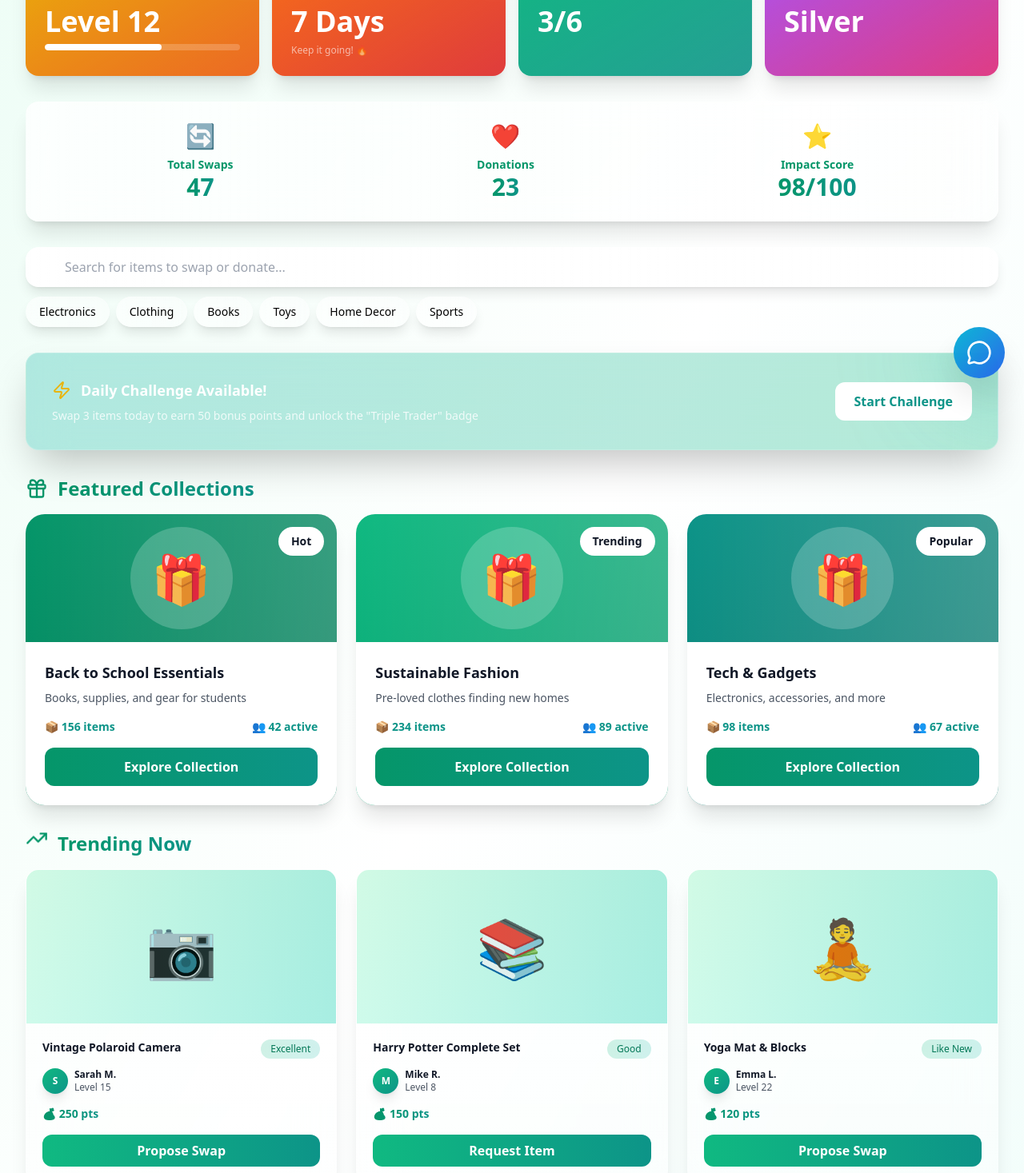
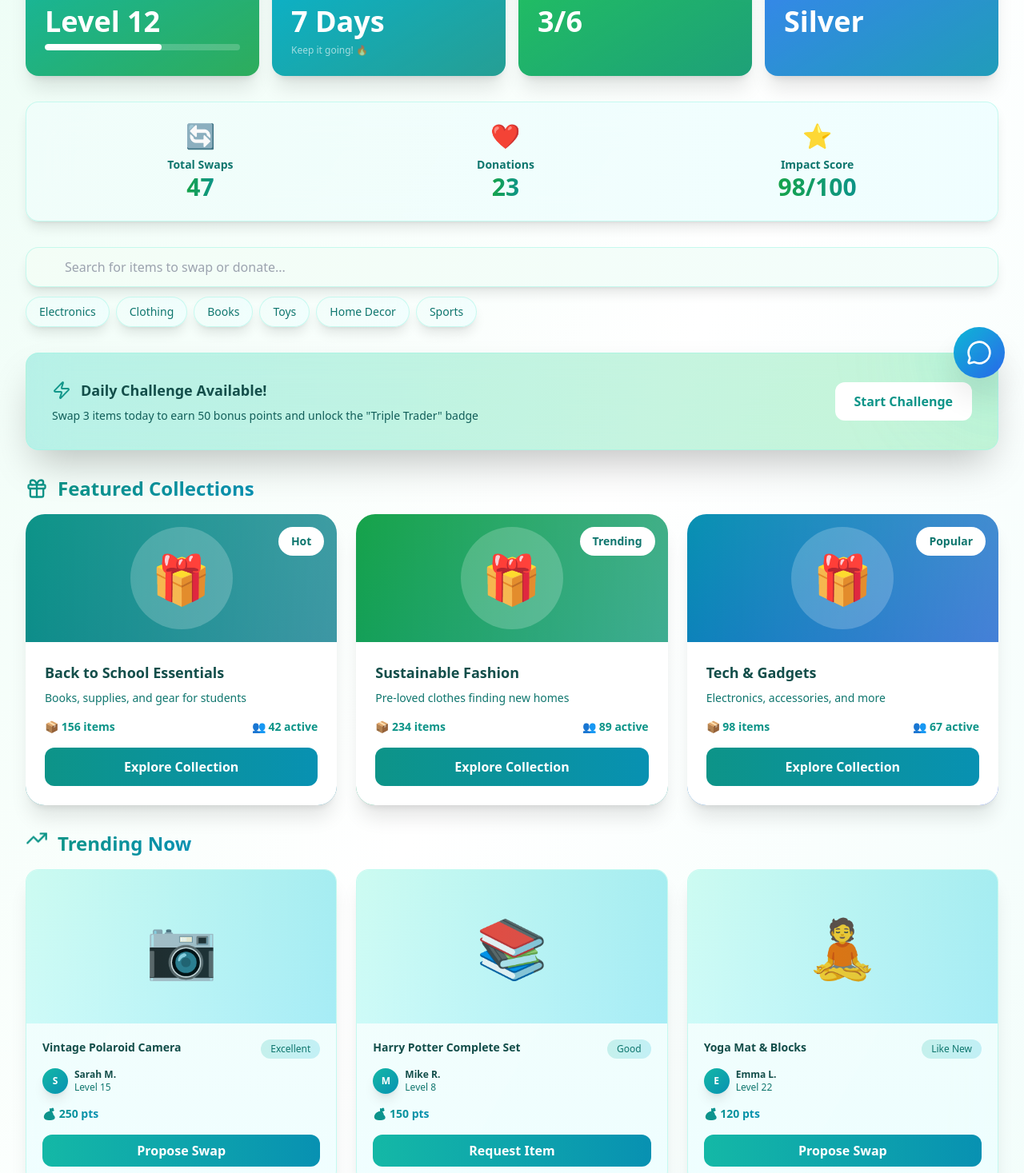
Before and after one commit to Ninamahdawe/EcoLogic-AI, a React (Vite) app: page / in a window 1280 px wide. Shown: the part 303-1770 px from the top of the page at 80% size. Built offline with nearby package versions, Linux system fonts and the light colour scheme.

Commit message:
Update color scheme to green and cool tones

```diff
--- a/src/components/HomePage.jsx
+++ b/src/components/HomePage.jsx
@@ -1,5 +1,5 @@
 import React, { useState } from 'react';
-import { Gift, TrendingUp, Search, Star, Flame, Award, Trophy, Zap } from 'lucide-react';
+import { Gift, TrendingUp, Search, Star, Flame, Award, Trophy, Zap, X } from 'lucide-react';
 import { CollectionBrowser } from './CollectionBrowser';
 
 export function HomePage({ items }) {
@@ -18,7 +18,7 @@ export function HomePage({ items }) {
       items: 156,
       active: 42,
       badge: 'Hot',
-      color: 'from-emerald-600 to-emerald-700',
+      color: 'from-teal-600 to-cyan-700',
       details: 'Find everything you need for back to school. From textbooks to desk supplies, laptops to stationery.'
     },
     {
@@ -29,7 +29,7 @@ export function HomePage({ items }) {
       items: 234,
       active: 89,
       badge: 'Trending',
-      color: 'from-emerald-500 to-emerald-600',
+      color: 'from-green-600 to-teal-600',
       details: 'Discover amazing pre-loved fashion items. Shop sustainably and give clothes a second life.'
     },
     {
@@ -40,7 +40,7 @@ export function HomePage({ items }) {
       items: 98,
       active: 67,
       badge: 'Popular',
-      color: 'from-teal-600 to-teal-700',
+      color: 'from-cyan-600 to-blue-700',
       details: 'Explore the latest tech gadgets, electronics, and accessories. Find great deals on quality items.'
     },
   ];
@@ -84,13 +84,13 @@ export function HomePage({ items }) {
         .card-hover { transition: all 0.3s cubic-bezier(0.34, 1.56, 0.64, 1); }
       `}</style>
 
-      {/* Stats Cards with Enhanced Hover */}
+      {/* Stats Cards - Green & Cool Tones */}
       <div className="grid grid-cols-4 gap-4">
         {[
-          { icon: Star, label: 'Your Level', value: 'Level 12', progress: 60, color: 'from-yellow-500 to-orange-600' },
-          { icon: Flame, label: 'Daily Streak', value: '7 Days', color: 'from-orange-500 to-red-600', sublabel: 'Keep it going! 🔥' },
-          { icon: Award, label: 'Achievements', value: '3/6', color: 'from-emerald-500 to-teal-600' },
-          { icon: Trophy, label: 'Status', value: 'Silver', color: 'from-purple-500 to-pink-600' },
+          { icon: Star, label: 'Your Level', value: 'Level 12', progress: 60, color: 'from-teal-500 to-green-600' },
+          { icon: Flame, label: 'Daily Streak', value: '7 Days', color: 'from-cyan-500 to-teal-600', sublabel: 'Keep it going! 🔥' },
+          { icon: Award, label: 'Achievements', value: '3/6', color: 'from-green-500 to-emerald-600' },
+          { icon: Trophy, label: 'Status', value: 'Silver', color: 'from-blue-500 to-cyan-600' },
         ].map((stat, i) => {
           const Icon = stat.icon;
           return (
@@ -119,8 +119,8 @@ export function HomePage({ items }) {
         })}
       </div>
 
-      {/* Quick Stats with Animation */}
-      <div className="bg-gradient-to-r from-white/80 to-white/40 backdrop-blur-xl rounded-2xl border border-white/20 p-6 flex justify-around shadow-xl hover:shadow-2xl transition card-hover">
+      {/* Quick Stats - Green & Teal Gradient */}
+      <div className="bg-gradient-to-r from-teal-50/80 to-cyan-50/80 backdrop-blur-xl rounded-2xl border border-teal-200/50 p-6 flex justify-around shadow-lg hover:shadow-xl transition card-hover">
         {[
           { label: 'Total Swaps', value: '47', icon: '🔄' },
           { label: 'Donations', value: '23', icon: '❤️' },
@@ -130,22 +130,22 @@ export function HomePage({ items }) {
             <p className={`text-3xl mb-2 group-hover:scale-150 transition duration-300 ${i === 0 ? 'group-hover:rotate-12' : i === 1 ? 'group-hover:-rotate-12' : 'group-hover:animate-bounce'}`}>
               {stat.icon}
             </p>
-            <p className="text-emerald-600 text-sm font-semibold group-hover:text-emerald-700 transition">{stat.label}</p>
-            <p className="text-3xl font-bold bg-gradient-to-r from-emerald-600 to-teal-600 bg-clip-text text-transparent group-hover:scale-110 transition duration-300 inline-block">{stat.value}</p>
+            <p className="text-teal-700 text-sm font-semibold group-hover:text-teal-800 transition">{stat.label}</p>
+            <p className="text-3xl font-bold bg-gradient-to-r from-green-600 to-teal-600 bg-clip-text text-transparent group-hover:scale-110 transition duration-300 inline-block">{stat.value}</p>
           </div>
         ))}
       </div>
 
-      {/* Search with Animation */}
+      {/* Search with Cool Tone Border */}
       <div className="space-y-3">
         <div className="relative group">
-          <div className="absolute inset-0 bg-gradient-to-r from-emerald-500 to-teal-600 rounded-2xl blur opacity-0 group-hover:opacity-100 transition duration-500"></div>
+          <div className="absolute inset-0 bg-gradient-to-r from-teal-500 to-cyan-600 rounded-2xl blur opacity-0 group-hover:opacity-100 transition duration-500"></div>
           <div className="relative">
-            <Search className="absolute left-4 top-4 w-5 h-5 text-emerald-600 group-hover:text-emerald-700 transition" />
+            <Search className="absolute left-4 top-4 w-5 h-5 text-teal-600 group-hover:text-teal-700 transition" />
             <input
               type="text"
               placeholder="Search for items to swap or donate..."
-              className="w-full pl-12 pr-6 py-3 bg-gradient-to-r from-white/80 to-white/40 backdrop-blur-xl border border-white/20 rounded-2xl focus:outline-none focus:border-emerald-400 focus:ring-2 focus:ring-emerald-500/20 transition shadow-lg group-hover:shadow-2xl group-hover:shadow-emerald-500/20"
+              className="w-full pl-12 pr-6 py-3 bg-gradient-to-r from-green-50/80 to-teal-50/80 backdrop-blur-xl border border-teal-200/50 rounded-2xl focus:outline-none focus:border-teal-400 focus:ring-2 focus:ring-teal-500/20 transition shadow-lg group-hover:shadow-2xl group-hover:shadow-teal-500/20"
             />
           </div>
         </div>
@@ -154,7 +154,7 @@ export function HomePage({ items }) {
           {categories.map((cat, i) => (
             <button
               key={cat}
-              className="px-4 py-2 text-sm font-medium bg-gradient-to-r from-white/60 to-white/40 backdrop-blur border border-white/20 rounded-full hover:from-emerald-500/30 hover:to-teal-500/30 hover:border-emerald-400 transition-all duration-300 shadow-lg hover:shadow-emerald-500/20 hover:scale-110 hover:-translate-y-1"
+              className="px-4 py-2 text-sm font-medium bg-gradient-to-r from-teal-50/60 to-cyan-50/60 backdrop-blur border border-teal-200/50 rounded-full text-teal-700 hover:from-teal-200/40 hover:to-cyan-200/40 hover:border-teal-400 transition-all duration-300 shadow-lg hover:shadow-teal-500/20 hover:scale-110 hover:-translate-y-1"
               style={{
                 transitionDelay: `${i * 50}ms`
               }}
@@ -165,31 +165,31 @@ export function HomePage({ items }) {
         </div>
       </div>
 
-      {/* Challenge Banner with Pulse */}
-      <div className="relative overflow-hidden rounded-2xl bg-gradient-to-r from-teal-500/30 to-emerald-500/30 backdrop-blur-xl border border-white/20 p-8 shadow-2xl hover:shadow-3xl transition card-hover group">
-        <div className="absolute -right-20 -top-20 w-40 h-40 bg-teal-500/20 rounded-full blur-3xl group-hover:scale-150 transition duration-500"></div>
+      {/* Challenge Banner - Green & Teal */}
+      <div className="relative overflow-hidden rounded-2xl bg-gradient-to-r from-teal-400/30 to-green-400/30 backdrop-blur-xl border border-teal-200/50 p-8 shadow-2xl hover:shadow-3xl transition card-hover group">
+        <div className="absolute -right-20 -top-20 w-40 h-40 bg-teal-400/20 rounded-full blur-3xl group-hover:scale-150 transition duration-500"></div>
         <div className="relative flex items-center justify-between">
           <div>
             <div className="flex items-center gap-3 mb-2">
-              <Zap className="w-6 h-6 text-yellow-500 animate-pulse group-hover:animate-bounce" />
-              <p className="font-bold text-white text-lg group-hover:text-xl transition">Daily Challenge Available!</p>
+              <Zap className="w-6 h-6 text-teal-600 animate-pulse group-hover:animate-bounce" />
+              <p className="font-bold text-teal-900 text-lg group-hover:text-xl transition">Daily Challenge Available!</p>
             </div>
-            <p className="text-sm text-white/80 group-hover:text-white transition">Swap 3 items today to earn 50 bonus points and unlock the "Triple Trader" badge</p>
+            <p className="text-sm text-teal-800 group-hover:text-teal-900 transition">Swap 3 items today to earn 50 bonus points and unlock the "Triple Trader" badge</p>
           </div>
           <button
             onClick={() => alert('🎉 Daily Challenge Started!\n\nSwap 3 items today to earn 50 bonus points and unlock the "Triple Trader" badge!\n\nGood luck! 💪')}
-            className="px-6 py-3 bg-white text-teal-600 rounded-xl font-bold hover:shadow-lg hover:shadow-white/50 transition hover:scale-110 duration-200 active:scale-95"
+            className="px-6 py-3 bg-white text-teal-600 rounded-xl font-bold hover:shadow-lg hover:shadow-teal-500/50 transition hover:scale-110 duration-200 active:scale-95"
           >
             Start Challenge
           </button>
         </div>
       </div>
 
-      {/* Featured Collections */}
+      {/* Featured Collections - Green & Cool Tones */}
       <div>
         <h3 className="font-bold text-2xl mb-4 flex items-center gap-3">
-          <Gift className="w-7 h-7 text-emerald-600 group-hover:animate-float" />
-          <span className="bg-gradient-to-r from-emerald-600 to-teal-600 bg-clip-text text-transparent">Featured Collections</span>
+          <Gift className="w-7 h-7 text-teal-600 group-hover:animate-float" />
+          <span className="bg-gradient-to-r from-teal-600 to-cyan-600 bg-clip-text text-transparent">Featured Collections</span>
         </h3>
         <div className="grid grid-cols-3 gap-6">
           {collections.map((collection, idx) => (
@@ -204,14 +204,14 @@ export function HomePage({ items }) {
                 <div className={`w-32 h-32 bg-white/20 rounded-full flex items-center justify-center text-6xl transition-all duration-300 ${hoveredCard === `collection-${idx}` ? 'scale-125 rotate-12' : 'group-hover:scale-125 group-hover:rotate-12'}`}>
                   {collection.icon}
                 </div>
-                <div className="absolute top-4 right-4 bg-white text-gray-900 px-4 py-2 rounded-full text-sm font-bold group-hover:scale-110 transition duration-300">
+                <div className="absolute top-4 right-4 bg-white text-teal-700 px-4 py-2 rounded-full text-sm font-bold group-hover:scale-110 transition duration-300">
                   {collection.badge}
                 </div>
               </div>
 
-              <div className="bg-white text-gray-900 p-6">
-                <h4 className="font-bold text-lg mb-2 group-hover:text-emerald-600 transition">{collection.title}</h4>
-                <p className="text-sm text-gray-600 mb-4">{collection.desc}</p>
+              <div className="bg-white text-teal-900 p-6">
+                <h4 className="font-bold text-lg mb-2 group-hover:text-teal-600 transition">{collection.title}</h4>
+                <p className="text-sm text-teal-700 mb-4">{collection.desc}</p>
 
                 <div className="flex justify-between items-center mb-4 text-sm text-teal-600 font-semibold">
                   <span className="group-hover:scale-110 transition duration-300 inline-block">📦 {collection.items} items</span>
@@ -220,7 +220,7 @@ export function HomePage({ items }) {
 
                 <button
                   onClick={() => setBrowsingCollection(collection)}
-                  className="w-full bg-gradient-to-r from-emerald-600 to-teal-600 text-white py-3 rounded-xl font-bold hover:shadow-lg hover:shadow-emerald-500/30 transition hover:scale-105 duration-200 active:scale-95"
+                  className="w-full bg-gradient-to-r from-teal-600 to-cyan-600 text-white py-3 rounded-xl font-bold hover:shadow-lg hover:shadow-teal-500/30 transition hover:scale-105 duration-200 active:scale-95"
                 >
                   Explore Collection
                 </button>
@@ -230,22 +230,22 @@ export function HomePage({ items }) {
         </div>
       </div>
 
-      {/* Trending Items */}
+      {/* Trending Items - Green & Cool */}
       <div>
         <h3 className="font-bold text-2xl mb-4 flex items-center gap-3">
-          <TrendingUp className="w-7 h-7 text-emerald-600 animate-bounce" />
-          <span className="bg-gradient-to-r from-emerald-600 to-teal-600 bg-clip-text text-transparent">Trending Now</span>
+          <TrendingUp className="w-7 h-7 text-teal-600 animate-bounce" />
+          <span className="bg-gradient-to-r from-teal-600 to-cyan-600 bg-clip-text text-transparent">Trending Now</span>
         </h3>
         <div className="grid grid-cols-3 gap-6">
           {items.map((item, idx) => (
             <div
               key={item.id}
-              className={`group relative overflow-hidden rounded-2xl bg-gradient-to-b from-white/80 to-white/40 backdrop-blur-xl border border-white/20 shadow-xl hover:shadow-2xl transition-all duration-300 card-hover ${hoveredCard === `item-${idx}` ? 'scale-105' : 'hover:scale-105'}`}
+              className={`group relative overflow-hidden rounded-2xl bg-gradient-to-b from-teal-50/80 to-cyan-50/80 backdrop-blur-xl border border-teal-200/50 shadow-xl hover:shadow-2xl transition-all duration-300 card-hover ${hoveredCard === `item-${idx}` ? 'scale-105' : 'hover:scale-105'}`}
               onMouseEnter={() => setHoveredCard(`item-${idx}`)}
               onMouseLeave={() => setHoveredCard(null)}
             >
-              <div className="relative h-48 bg-gradient-to-br from-emerald-100 to-teal-100 flex items-center justify-center text-6xl overflow-hidden">
-                <div className={`absolute inset-0 bg-gradient-to-r from-emerald-500/0 to-teal-500/20 group-hover:from-emerald-500/10 group-hover:to-teal-500/30 transition`}></div>
+              <div className="relative h-48 bg-gradient-to-br from-teal-100 to-cyan-100 flex items-center justify-center text-6xl overflow-hidden">
+                <div className={`absolute inset-0 bg-gradient-to-r from-teal-500/0 to-cyan-500/20 group-hover:from-teal-500/10 group-hover:to-cyan-500/30 transition`}></div>
                 <span className={`text-7xl transition-all duration-300 ${hoveredCard === `item-${idx}` ? 'scale-150 rotate-6' : 'group-hover:scale-150 group-hover:rotate-6'}`}>
                   {item.image}
                 </span>
@@ -253,25 +253,25 @@ export function HomePage({ items }) {
 
               <div className="p-5">
                 <div className="flex justify-between items-start mb-3">
-                  <h4 className="font-bold text-sm text-gray-900 line-clamp-2 group-hover:text-emerald-600 transition">{item.title}</h4>
-                  <span className="text-xs px-3 py-1 bg-gradient-to-r from-emerald-500/20 to-teal-500/20 text-emerald-700 rounded-full whitespace-nowrap group-hover:scale-110 transition duration-300">{item.status}</span>
+                  <h4 className="font-bold text-sm text-teal-900 line-clamp-2 group-hover:text-teal-600 transition">{item.title}</h4>
+                  <span className="text-xs px-3 py-1 bg-gradient-to-r from-teal-500/20 to-cyan-500/20 text-teal-700 rounded-full whitespace-nowrap group-hover:scale-110 transition duration-300">{item.status}</span>
                 </div>
 
                 <div className="flex items-center gap-2 mb-3 group-hover:scale-110 transition duration-300 origin-left">
-                  <div className="w-8 h-8 bg-gradient-to-br from-emerald-500 to-teal-600 rounded-full text-white flex items-center justify-center text-xs font-bold shadow-lg">
+                  <div className="w-8 h-8 bg-gradient-to-br from-teal-500 to-cyan-600 rounded-full text-white flex items-center justify-center text-xs font-bold shadow-lg">
                     {item.user.charAt(0)}
                   </div>
                   <div>
-                    <p className="text-xs font-semibold text-gray-900">{item.user}</p>
-                    <p className="text-xs text-gray-600">Level {item.level}</p>
+                    <p className="text-xs font-semibold text-teal-900">{item.user}</p>
+                    <p className="text-xs text-teal-700">Level {item.level}</p>
                   </div>
                 </div>
 
-                <p className="text-sm font-bold bg-gradient-to-r from-emerald-600 to-teal-600 bg-clip-text text-transparent mb-4 group-hover:scale-110 transition duration-300 inline-block">💰 {item.points} pts</p>
+                <p className="text-sm font-bold bg-gradient-to-r from-teal-600 to-cyan-600 bg-clip-text text-transparent mb-4 group-hover:scale-110 transition duration-300 inline-block">💰 {item.points} pts</p>
 
                 <button
                   onClick={() => handleProposeSwap(item)}
-                  className="w-full px-4 py-2 bg-gradient-to-r from-emerald-500 to-teal-600 text-white rounded-xl font-semibold hover:shadow-lg hover:shadow-emerald-500/30 transition hover:scale-105 duration-200 active:scale-95 group-hover:brightness-110"
+                  className="w-full px-4 py-2 bg-gradient-to-r from-teal-500 to-cyan-600 text-white rounded-xl font-semibold hover:shadow-lg hover:shadow-teal-500/30 transition hover:scale-105 duration-200 active:scale-95 group-hover:brightness-110"
                 >
                   {item.action}
                 </button>
@@ -281,28 +281,28 @@ export function HomePage({ items }) {
         </div>
       </div>
 
-      {/* Swap Proposal Modal (unchanged) */}
+      {/* Swap Proposal Modal */}
       {selectedItem && (
-        <div className="fixed inset-0 bg-black/40 backdrop-blur-md flex items-center justify-center z-50 p-4 animate-fadeIn">
+        <div className="fixed inset-0 bg-black/40 backdrop-blur-md flex items-center justify-center z-50 p-4">
           <div className="bg-white rounded-3xl max-w-2xl w-full shadow-2xl">
             <div className="p-8">
               <div className="flex items-start justify-between mb-6">
                 <div>
                   <div className="flex items-center gap-2 mb-2">
                     <span className="text-2xl">♻️</span>
-                    <h2 className="text-2xl font-bold text-gray-900">Propose Swap for {selectedItem.title}</h2>
+                    <h2 className="text-2xl font-bold text-teal-900">Propose Swap for {selectedItem.title}</h2>
                   </div>
-                  <p className="text-gray-600">Offer one of your items in exchange. {selectedItem.user} will review your proposal.</p>
+                  <p className="text-teal-700">Offer one of your items in exchange. {selectedItem.user} will review your proposal.</p>
                 </div>
-                <button onClick={() => setSelectedItem(null)} className="text-gray-500 hover:text-gray-700">
+                <button onClick={() => setSelectedItem(null)} className="text-teal-500 hover:text-teal-700">
                   <X className="w-6 h-6" />
                 </button>
               </div>
 
               <div className="space-y-6">
                 <div>
-                  <label className="block text-sm font-bold text-gray-900 mb-3">Select Your Item to Offer</label>
-                  <select onChange={(e) => setProposalData({...proposalData, item: e.target.value})} className="w-full px-4 py-3 border-2 border-gray-200 rounded-xl focus:outline-none focus:border-emerald-500 bg-gray-50">
+                  <label className="block text-sm font-bold text-teal-900 mb-3">Select Your Item to Offer</label>
+                  <select onChange={(e) => setProposalData({...proposalData, item: e.target.value})} className="w-full px-4 py-3 border-2 border-teal-200 rounded-xl focus:outline-none focus:border-teal-500 bg-teal-50">
                     <option value="">Choose an item from your collection</option>
                     <option value="Vintage Camera">📷 Vintage Camera</option>
                     <option value="Wireless Headphones">🎧 Wireless Headphones</option>
@@ -312,27 +312,27 @@ export function HomePage({ items }) {
                 </div>
 
                 <div>
-                  <label className="block text-sm font-bold text-gray-900 mb-3">Message to {selectedItem.user}</label>
-                  <textarea value={proposalData.message} onChange={(e) => setProposalData({...proposalData, message: e.target.value})} placeholder="Tell them why this would be a great swap..." className="w-full px-4 py-3 border-2 border-gray-200 rounded-xl focus:outline-none focus:border-emerald-500 bg-gray-50 h-32 resize-none" />
+                  <label className="block text-sm font-bold text-teal-900 mb-3">Message to {selectedItem.user}</label>
+                  <textarea value={proposalData.message} onChange={(e) => setProposalData({...proposalData, message: e.target.value})} placeholder="Tell them why this would be a great swap..." className="w-full px-4 py-3 border-2 border-teal-200 rounded-xl focus:outline-none focus:border-teal-500 bg-teal-50 h-32 resize-none" />
                 </div>
 
-                <div className="bg-green-50 border-2 border-green-200 rounded-xl p-4">
-                  <p className="text-sm text-gray-600 mb-3">
-                    <span className="font-bold text-emerald-600">Item Value:</span> {selectedItem.points} pts
+                <div className="bg-teal-50 border-2 border-teal-200 rounded-xl p-4">
+                  <p className="text-sm text-teal-700 mb-3">
+                    <span className="font-bold text-teal-600">Item Value:</span> {selectedItem.points} pts
                   </p>
-                  <p className="text-sm text-gray-600 mb-3">
-                    <span className="font-bold text-emerald-600">Transaction Points:</span> <span className="text-emerald-600 font-bold">+15 pts</span>
+                  <p className="text-sm text-teal-700 mb-3">
+                    <span className="font-bold text-teal-600">Transaction Points:</span> <span className="text-teal-600 font-bold">+15 pts</span>
                   </p>
-                  <p className="text-sm text-emerald-600 flex items-center gap-2">
+                  <p className="text-sm text-teal-600 flex items-center gap-2">
                     <span>✨</span> Successful swaps boost your trust score
                   </p>
                 </div>
 
                 <div className="flex gap-3">
-                  <button onClick={() => setSelectedItem(null)} className="flex-1 px-6 py-3 border-2 border-gray-300 rounded-xl font-bold text-gray-900 hover:bg-gray-50">
+                  <button onClick={() => setSelectedItem(null)} className="flex-1 px-6 py-3 border-2 border-teal-300 rounded-xl font-bold text-teal-700 hover:bg-teal-50">
                     Cancel
                   </button>
-                  <button onClick={handleSendProposal} className="flex-1 px-6 py-3 bg-emerald-600 text-white rounded-xl font-bold hover:bg-emerald-700">
+                  <button onClick={handleSendProposal} className="flex-1 px-6 py-3 bg-gradient-to-r from-teal-600 to-cyan-600 text-white rounded-xl font-bold hover:shadow-lg hover:shadow-teal-500/30">
                     Send Proposal
                   </button>
                 </div>
```
